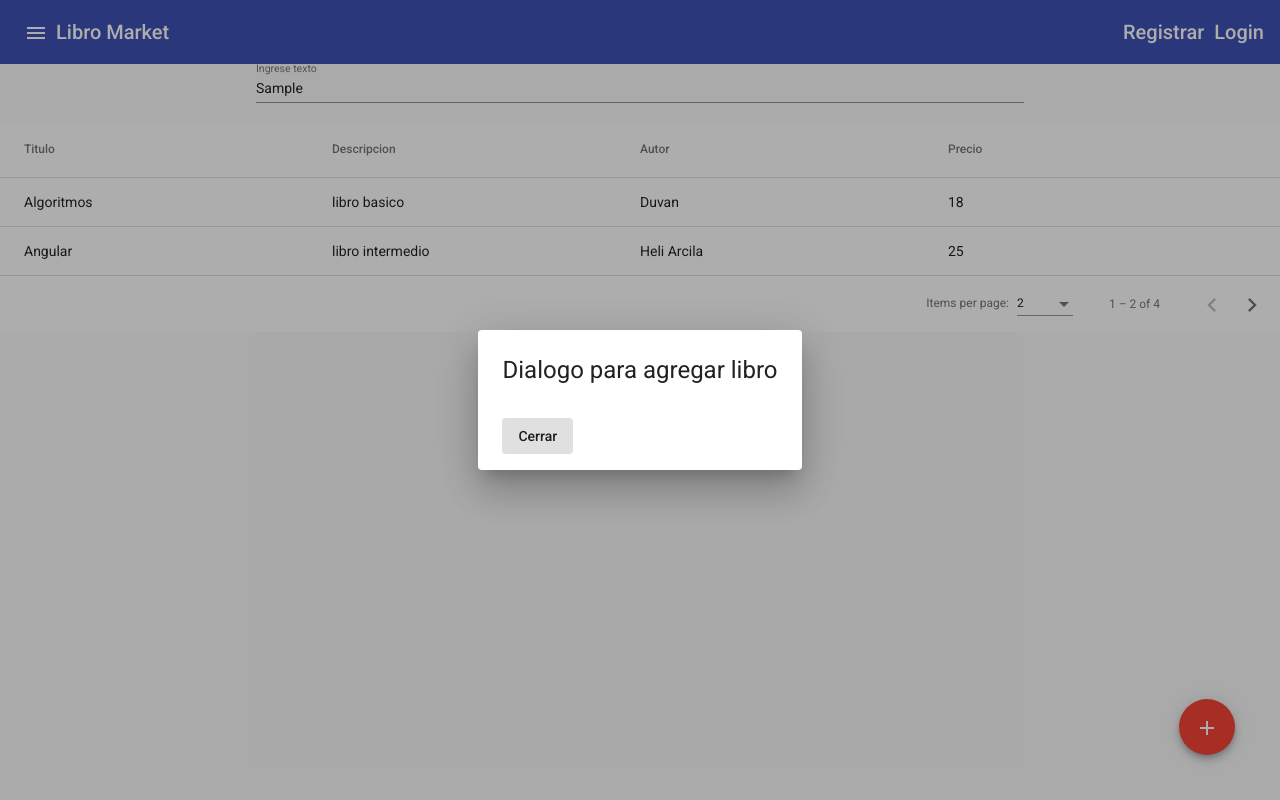
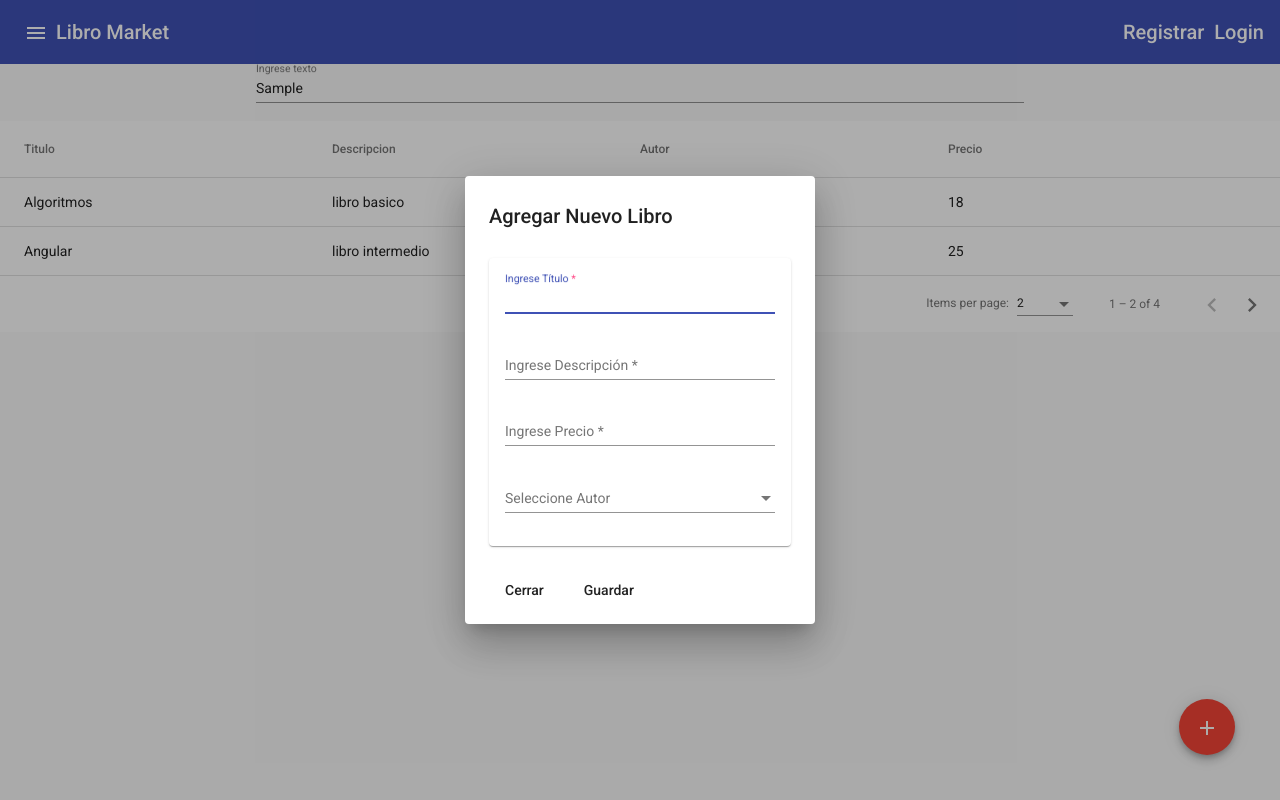
Before and after one commit to Duvan16/angular-mi-web-app, an Angular app: page /books in a window 1280 px wide. Both pictures are taken after typing "Sample" into the empty fields and a click on the button "add". Built offline with nearby package versions, Linux system fonts and the light colour scheme.

Commit message:
Crear Formulario Nuevo

```diff
--- /dev/null
+++ b/src/app/books/book-nuevo.component.html
@@ -0,0 +1,36 @@
+<h2>Agregar Nuevo Libro</h2>
+<mat-dialog-content>
+    <section fxLayoutAlign="center" style="margin-top: 10px; margin-bottom: 10px;">
+        <mat-card fxFlex="100%">
+            <form fxLayout="column" fxLayoutAlign="center center" fxLayoutGap="10px" #f="ngForm" (ngSubmit)="guardarLibro(f)">
+                <mat-form-field style="width: 100%;">
+                    <mat-label>Ingrese Título</mat-label>
+                    <input type="text" matInput placeholder="ejem. Libro Galaxias" name="titulo" ngModel required>
+                    <mat-error>Debe ingresar el titulo del libro</mat-error>
+                </mat-form-field>
+                <mat-form-field style="width: 100%;">
+                    <mat-label>Ingrese Descripción</mat-label>
+                    <input type="text" matInput placeholder="ejem. Libro Creado 1879" name="descripcion" ngModel required>
+                    <mat-error>Debe ingresar la descripción del libro</mat-error>
+                </mat-form-field>
+                <mat-form-field style="width: 100%;">
+                    <mat-label>Ingrese Precio</mat-label>
+                    <input type="text" matInput placeholder="ejem. 89" name="precio" ngModel required>
+                    <mat-error>Debe ingresar el precio del libro</mat-error>
+                </mat-form-field>
+                <mat-form-field style="width: 100%;">
+                    <mat-label>Seleccione Autor</mat-label>
+                    <mat-select [(ngModel)]="selectAutor" name="autor">
+                        <mat-option value="1">Duvan</mat-option>
+                        <mat-option value="2">Nestor Arcila</mat-option>
+                        <mat-option value="3">John Ortiz</mat-option>
+                    </mat-select>
+                </mat-form-field>
+            </form>
+        </mat-card>
+    </section>
+</mat-dialog-content>
+<mat-dialog-actions>
+    <button mat-button [mat-dialog-close]="true">Cerrar</button>
+    <button mat-button>Guardar</button>
+</mat-dialog-actions>
--- a/src/app/books/book-nuevo.component.ts
+++ b/src/app/books/book-nuevo.component.ts
@@ -1,12 +1,11 @@
 import { Component } from '@angular/core';
+import { NgForm } from '@angular/forms';
 
 @Component({
   selector: 'app-book-nuevo',
-  template: `
-    <h1>Dialogo para agregar libro</h1>
-    <mat-dialog-actions>
-      <button mat-button [mat-dialog-close]="true">Cerrar</button>
-    </mat-dialog-actions>
-  `,
+  templateUrl: 'book-nuevo.component.html',
 })
-export class BookNuevoComponent {}
+export class BookNuevoComponent {
+  selectAutor: string;
+  guardarLibro(form: NgForm) {}
+}
--- a/src/app/books/books.component.ts
+++ b/src/app/books/books.component.ts
@@ -22,7 +22,7 @@ export class BooksComponent implements OnInit, AfterViewInit {
   constructor(private booksService: BooksService, private dialog: MatDialog) {}
 
   abrirDialog() {
-    this.dialog.open(BookNuevoComponent);
+    this.dialog.open(BookNuevoComponent, { width: '350px' });
   }
 
   hacerFiltro(filtro: any) {
--- a/src/app/material.module.ts
+++ b/src/app/material.module.ts
@@ -11,6 +11,7 @@ import { MatTableModule } from '@angular/material/table';
 import { MatSortModule } from '@angular/material/sort';
 import { MatPaginatorModule } from '@angular/material/paginator';
 import { MatDialogModule } from '@angular/material/dialog';
+import { MatSelectModule } from '@angular/material/select';
 
 @NgModule({
   imports: [
@@ -26,6 +27,7 @@ import { MatDialogModule } from '@angular/material/dialog';
     MatSortModule,
     MatPaginatorModule,
     MatDialogModule,
+    MatSelectModule,
   ],
   exports: [
     MatButtonModule,
@@ -40,6 +42,7 @@ import { MatDialogModule } from '@angular/material/dialog';
     MatSortModule,
     MatPaginatorModule,
     MatDialogModule,
+    MatSelectModule,
   ],
 })
 export class MaterialModule {}
```
